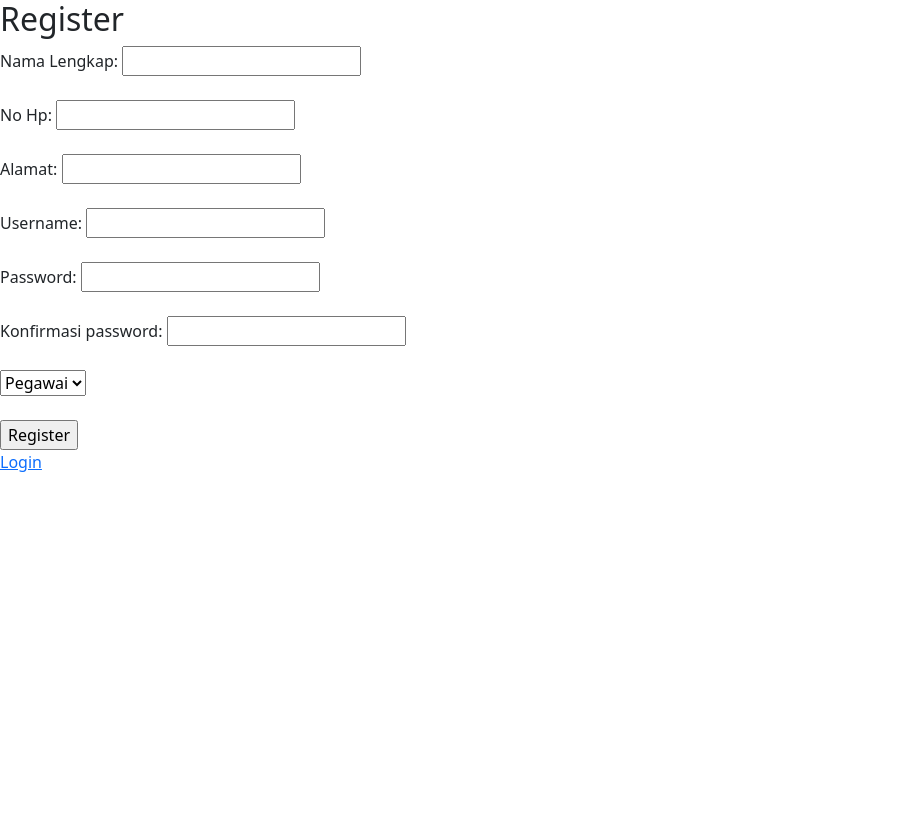
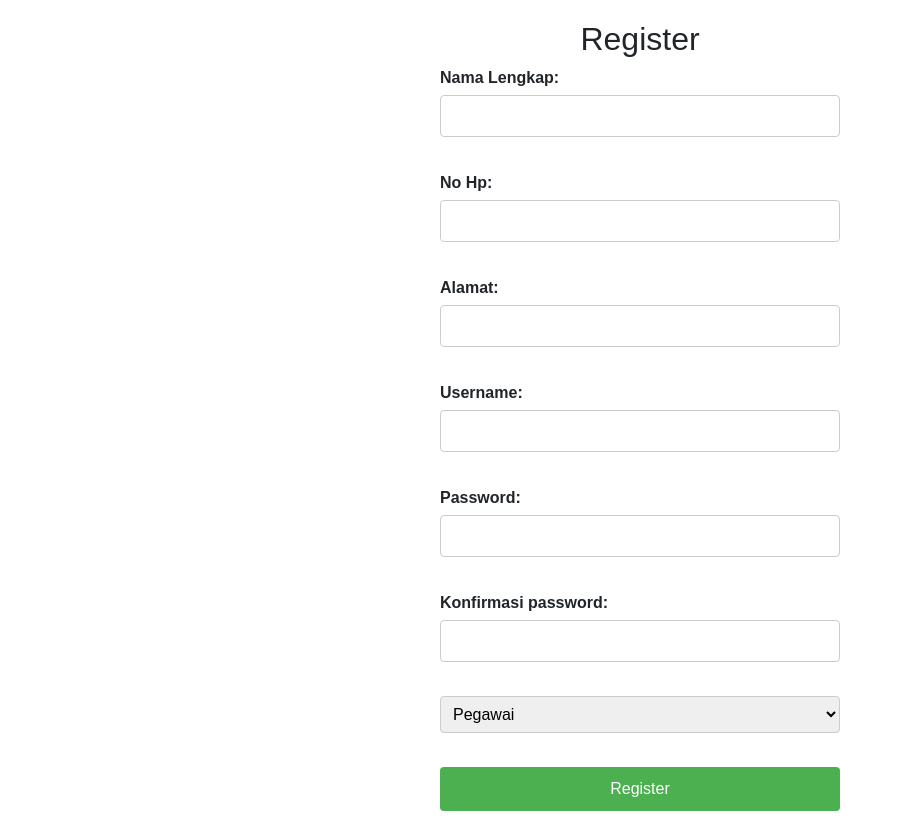
Before and after one commit to PBLHADAH/accounting_web, a PHP site: page /pegawai/create_pegawai.php in a window 1280 px wide. Shown: the whole page, without its empty margins (0-903 px from the left). Before the commit the page ends 472 px from the top, so only its background shows below. Run offline with PHP 8.4, Linux system fonts and the light colour scheme; some libraries are stand-ins or nearby versions.

Commit message:
update tampilan register pegawai

```diff
--- a/pegawai/create_pegawai.php
+++ b/pegawai/create_pegawai.php
@@ -1,8 +1,54 @@
 <!DOCTYPE html>
 <html>
 <head>
-    <title>Registration Page</title>
+    <title>Registration Pegawai | Aldyz Cell </title>
     <link href="https://cdn.jsdelivr.net/npm/bootstrap@5.5.0/dist/css/bootstrap.min.css" rel="stylesheet" integrity="sha384-ggOyR0iXCbMQv3Xipma34MD+dH/1fQ784/j6bY/iJTQUOhwMh4nFfdYL6s1uxH+q" crossorigin="anonymous">
+    <style>
+        body {
+            font-family: Arial, sans-serif;
+            margin: 20px;
+        }
+
+        h2 {
+            text-align: center;
+        }
+
+        form {
+            max-width: 400px;
+            margin: 0 auto;
+        }
+
+        label {
+            display: block;
+            margin-bottom: 5px;
+            font-weight: bold;
+        }
+
+        input[type="text"],
+        input[type="password"],
+        select {
+            width: 100%;
+            padding: 8px;
+            margin-bottom: 10px;
+            border: 1px solid #ccc;
+            border-radius: 4px;
+            box-sizing: border-box;
+        }
+
+        input[type="submit"] {
+            width: 100%;
+            padding: 10px;
+            background-color: #4CAF50;
+            color: white;
+            border: none;
+            border-radius: 4px;
+            cursor: pointer;
+        }
+
+        input[type="submit"]:hover {
+            background-color: #45a049;
+        }
+    </style>
 </head>
 <body>
     <h2>Register</h2>
@@ -14,20 +60,20 @@
         <label>Alamat:</label>
         <input type="text" name="alamat" required><br><br>
         <label for="username">Username:</label>
-        <input type="text" id="username" name="username" ><br><br>
+        <input type="text" id="username" name="username"><br><br>
         <label for="password">Password:</label>
-        <input type="password" id="password" name="password" ><br><br>
+        <input type="password" id="password" name="password"><br><br>
         <label for="password">Konfirmasi password:</label>
-        <input type="password" name="konfirmasi" ><br><br>
+        <input type="password" name="konfirmasi"><br><br>
         <select name="jabatan">
             <option value="pegawai">Pegawai</option>
             <option value="manajer">Manajer</option>
         </select><br><br>
         <input type="submit" value="Register">
     </form>
-    <a href="login.php">Login</a>
 </body>
 </html>
+
 
 <?php
 // Establish a connection to the database
```
Also changed, not shown: pegawai/foto pencatatan.jpg (added).
